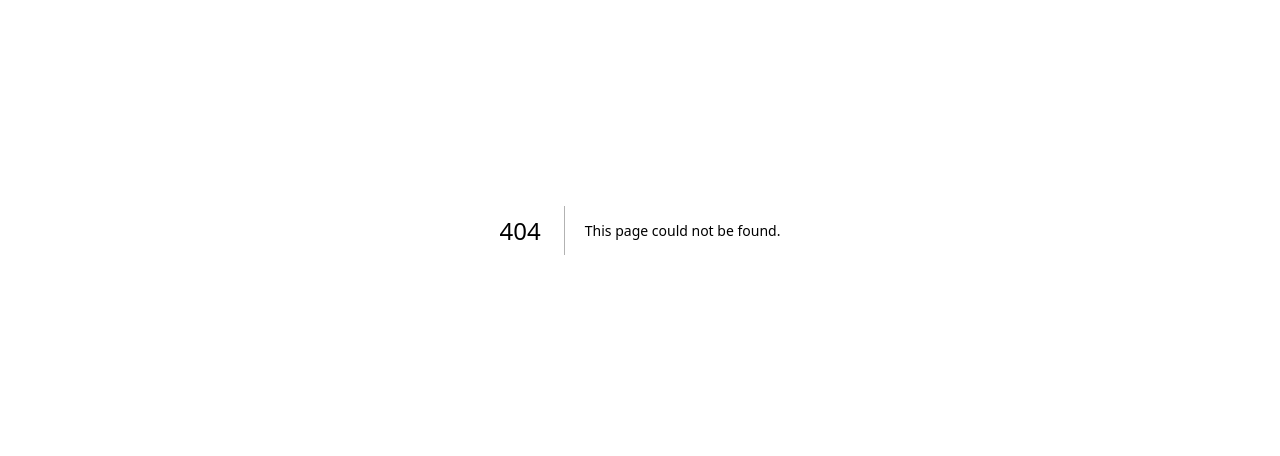
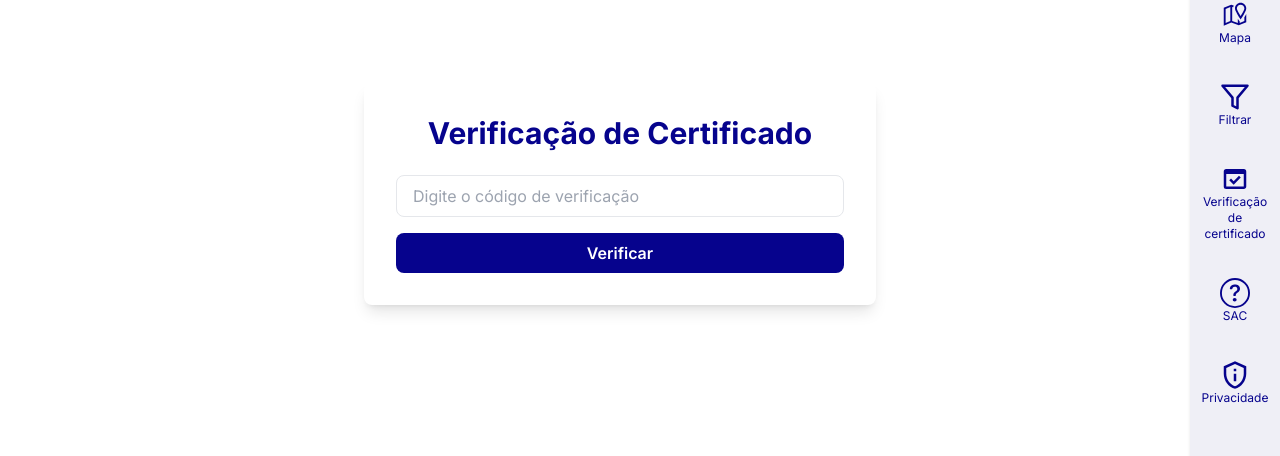
Before and after one commit to mangareira/Agenda-Eventos-frontend, a Next.js app: page /verification in a window 1280 px wide. Before the commit this address had no page. Shown: the part 170-626 px from the top of the page. Built offline with nearby package versions, Linux system fonts and the light colour scheme; no server answers.

Commit message:
add-verification-certificate

```diff
--- a/src/app/(admin)/dashboard/users/[id]/page.tsx
+++ b/src/app/(admin)/dashboard/users/[id]/page.tsx
@@ -18,6 +18,7 @@ function User({ params }: { params: { id: string } }) {
             setValue('email', user.email);
             setValue('cpf', user.cpf);
             setValue('role', user.role);
+            setValue("password", user.password)
         }
     }, [user, setValue]);
     if(!user) return <div className="absolute top-[50%] left-[45%]"><AiOutlineLoading className="animate-spin text-blue" size={30}/></div>
@@ -38,6 +39,7 @@ function User({ params }: { params: { id: string } }) {
                     <InputAdmin title='Nome' type='text' {...register('name')}/>
                     <InputAdmin title='Email' type='email'{...register('email')}/>
                     <InputAdmin title='CPF' type='text'{...register('cpf')}/>
+                    <InputAdmin title='Senha' type='text'{...register('password')}/>
                     <label htmlFor="">Is Admin</label>
                     <select id="isAdmin" {...register('role')} className='p-5 border border-solid border-green_button rounded-md-0.5 bg-hover_admin my-[10px] mx-0 placeholder:text-white '>
                         <option value="admin" selected={user?.role == "admin"}>Yes</option>
--- /dev/null
+++ b/src/app/(pages)/verification/page.tsx
@@ -0,0 +1,85 @@
+'use client'
+import { useGetCertificate } from '@/app/utils/hooks/useGetCertificate';
+import { useRouter } from 'next/navigation';
+import { useEffect, useState } from 'react';
+import { toast } from 'react-toastify';
+
+export default function Verification({searchParams}: {searchParams: {slug: string}}) {
+  const [code, setCode] = useState('');
+
+  const router = useRouter()
+
+  const {data, getCertificate, message, status} = useGetCertificate(searchParams.slug)
+
+  useEffect(() => {
+    if (status === 404) {
+      toast.error(message)
+      router.replace('/verification');
+    }
+  }, [status]);
+
+  const maskCPF = (cpf: string) => {
+      return cpf.replace(/(\d{2})?(\d{4})?(\d{1})?(\d{2})?(\d{2})/, "$1#.###.#$4-$5");
+  };
+  const handleVerify = () => {
+    getCertificate(code);
+  };
+  return (
+    <>
+      {data ? (
+        <div className="flex justify-center items-center min-h-[600px]">
+          <div className="bg-white shadow-lg rounded-lg p-8 w-full max-w-lg">
+            <h1 className="text-3xl font-bold text-blue mb-6 text-center">
+              Verificação de Certificado
+            </h1>
+            <div className="space-y-4 text-gray-700">
+              <div className="flex justify-between">
+                <span className="font-semibold">Nome:</span>
+                <span>{data.name}</span>
+              </div>
+              <div className="flex justify-between">
+                <span className="font-semibold">CPF:</span>
+                <span>{maskCPF(data.cpf)}</span>
+              </div>
+              <div className="flex justify-between">
+                <span className="font-semibold">Email:</span>
+                <span>{data.email}</span>
+              </div>
+              <div className="flex justify-between">
+                <span className="font-semibold">Evento:</span>
+                <span>{data.eventName}</span>
+              </div>
+              <div className="flex justify-between">
+                <span className="font-semibold">Data do Evento:</span>
+                <span>{new Date(data.eventDate).toLocaleDateString('pt-BR')}</span>
+              </div>
+            </div>
+          </div>
+        </div>
+      ) : (
+        <div className="flex justify-center items-center min-h-[600px]">
+          <div className="bg-white shadow-lg rounded-lg p-8 w-full max-w-lg">
+            <h1 className="text-3xl font-bold text-blue mb-6 text-center">
+              Verificação de Certificado
+            </h1>
+            <div className="space-y-4">
+              <input
+                type="text"
+                value={code}
+                onChange={(e) => setCode(e.target.value)}
+                placeholder="Digite o código de verificação"
+                className="w-full px-4 py-2 border rounded-lg"
+              />
+              <button
+                onClick={handleVerify}
+                className="w-full bg-blue text-white font-semibold py-2 rounded-lg hover:bg-blue-600 transition"
+              >
+                Verificar
+              </button>
+            </div>
+          </div>
+        </div>
+      )}
+    </>
+  )
+}
--- a/src/app/components/SideBar/index.tsx
+++ b/src/app/components/SideBar/index.tsx
@@ -7,7 +7,7 @@ import { AiOutlineHome } from "react-icons/ai"
 import { BsPersonAdd, BsQuestionCircle, BsSignIntersection } from "react-icons/bs"
 import { FiFilter, FiLogIn } from "react-icons/fi"
 import { LiaMapMarkedSolid } from "react-icons/lia"
-import { MdOutlineAddBox, MdOutlinePrivacyTip } from "react-icons/md"
+import { MdDomainVerification, MdOutlineAddBox, MdOutlinePrivacyTip } from "react-icons/md"
 
 export const SideBar = () => {
     const {role} = useRole()
@@ -47,14 +47,6 @@ export const SideBar = () => {
                             <span>Filtrar</span>
                         </div>
                     </Link>
-                    <div className="flex flex-col cursor-pointer justify-center items-center mb-9">
-                        <BsQuestionCircle size={30}/>
-                        <span>SAC</span>
-                    </div>
-                    <div className="flex flex-col cursor-pointer justify-center items-center mb-9">
-                        <MdOutlinePrivacyTip size={30}/>
-                        <span>Privacidade</span>
-                    </div>
                     {
                         isLoggedIn ? (
                            null
@@ -75,6 +67,21 @@ export const SideBar = () => {
                             </>
                         )
                     }
+                    <Link href={'/verification'}>
+                        <div className="flex flex-col cursor-pointer justify-center items-center mb-9">
+                            <MdDomainVerification size={30}/>
+                            <span>Verificação de certificado</span>
+                        </div>
+                    </Link>
+                    <div className="flex flex-col cursor-pointer justify-center items-center mb-9">
+                        <BsQuestionCircle size={30}/>
+                        <span>SAC</span>
+                    </div>
+                    <div className="flex flex-col cursor-pointer justify-center items-center mb-9">
+                        <MdOutlinePrivacyTip size={30}/>
+                        <span>Privacidade</span>
+                    </div>
+
                 </div>
             </div>
         </>
--- a/src/app/components/Table/Events/Participants/index.tsx
+++ b/src/app/components/Table/Events/Participants/index.tsx
@@ -24,7 +24,7 @@ export const TableParticipantPage = ({q, page, id}:IQuery ) => {
             </thead>
             <tbody>
                 {users?.map((user, index) => (
-                    <TableParticipants users={user} key={index} deleteUserFromState={deleteParticipantsFromState} eventId={id}/>
+                    <TableParticipants users={user} key={index} deleteUserFromState={deleteParticipantsFromState} eventId={id} eventDate={event?.date}/>
                 ))}
             </tbody>
         </table>
--- a/src/app/components/TableEvents/TableParticipants/index.tsx
+++ b/src/app/components/TableEvents/TableParticipants/index.tsx
@@ -5,8 +5,9 @@ import Link from 'next/link'
 import React from 'react'
 import { FetchWrapper } from '@/app/utils/FetchWrapper'
 import { toast } from 'react-toastify'
+import dayjs from 'dayjs'
 
-export const TableParticipants = ({users,deleteUserFromState,eventId}: IUsers,) => {
+export const TableParticipants = ({users,deleteUserFromState,eventId, eventDate}: IUsers,) => {
     const date = new Date(users.createdAt)
     const minName = users.name.slice(0,25).toString() + '.'
     const handleDelete = (id: string) => async () => {
@@ -38,10 +39,12 @@ export const TableParticipants = ({users,deleteUserFromState,eventId}: IUsers,)
                     <button className={`py-1 px-2.5 rounded cursor-pointer bg-red-700`} onClick={handleDelete(users._id)}>Delete</button>
                 </div>
             </td>
-            <td className='p-2.5 flex gap-2'>
-                <button  className='bg-teal-500 py-1 px-2.5 rounded cursor-pointer' onClick={handleConfirm(users._id, true, eventId)}>Sim</button>
-                <button  className='bg-teal-500 py-1 px-2.5 rounded cursor-pointer' onClick={handleConfirm(users._id, false, eventId)}>Não</button>
-            </td>
+            {dayjs(new Date()).isAfter(eventDate) ? (
+                <td className='p-2.5 flex gap-2'>
+                    <button  className='bg-teal-500 py-1 px-2.5 rounded cursor-pointer' onClick={handleConfirm(users._id, true, eventId)}>Sim</button>
+                    <button  className='bg-teal-500 py-1 px-2.5 rounded cursor-pointer' onClick={handleConfirm(users._id, false, eventId)}>Não</button>
+                </td>
+            ) : null}
         </tr>
   )
 }
--- /dev/null
+++ b/src/app/utils/hooks/useGetCertificate/index.ts
@@ -0,0 +1,30 @@
+import { useCallback, useEffect, useState } from "react"
+import { FetchWrapper } from "../../FetchWrapper"
+
+type CertificateData = {
+    name: string
+    cpf: string
+    email: string
+    eventName: string
+    eventDate: Date
+}
+
+export const useGetCertificate = (slug: string) => {
+    const [data, setData] = useState<CertificateData>()
+    const [status, setStatus] = useState<number>()
+    const [message, setMessage] = useState<string>()
+
+    const getCertificate = useCallback(async(slug:string) => {
+        const getData = await FetchWrapper(`/events/certificate/${slug}`, "GET")
+        setData(getData.data)
+        setStatus(getData?.response?.data?.status)
+        setMessage(getData?.response?.data?.message)
+    }, [slug])
+    useEffect(() => {
+        if(slug !== undefined) {
+            getCertificate(slug)
+        }
+    }, [slug])
+
+    return {data, getCertificate, status, message}
+}
--- a/src/app/utils/interface/index.ts
+++ b/src/app/utils/interface/index.ts
@@ -94,6 +94,7 @@ export type IUsers = {
     users: IUsersPayload,
     deleteUserFromState: (id: string) => void
     eventId?: string
+    eventDate?: string
 }
 type Price = {
     amount: string
```
